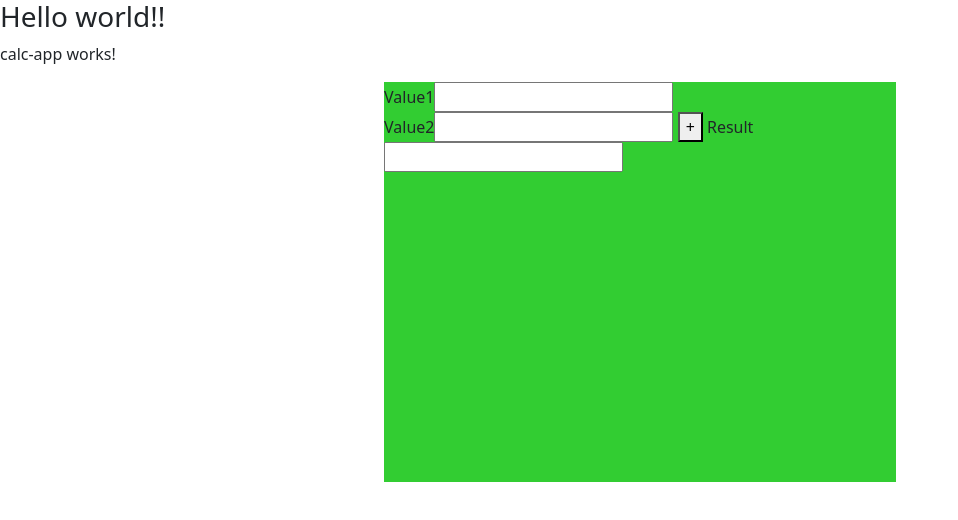
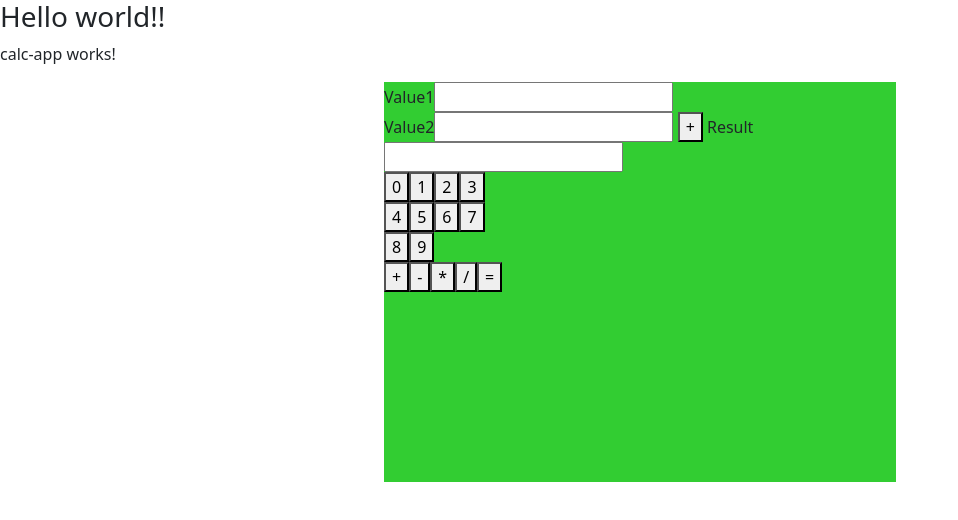
Before and after one commit to ManuDev03/angular-course-2021, an Angular app: page / in a window 1280 px wide. Shown: the top 520 px of the page, without its empty margins (0-958 px from the left). Built offline with nearby package versions, Linux system fonts and the light colour scheme.

Commit message:
adding buttons for calculator

```diff
--- a/src/app/calc-app/calc-app.component.html
+++ b/src/app/calc-app/calc-app.component.html
@@ -5,6 +5,13 @@ height: 400px;">
 Value1<input type="text" (input) = "getValue1($event)">{{value1}} <br>
 Value2<input type="text" (input) = getValue2($event)>{{value2}}
 <button (click) =add()>+</button>
-Result<input type="text" value={{result}}>
+Result<input type="text" value={{result}}><br>
+
+<button *ngFor= "let num of [0,1,2,3]" (click) ="setValue(num)">{{ num }}</button><br>
+<button *ngFor= "let num of [4,5,6,7]" (click) ="setValue(num)">{{ num }}</button><br>
+<button *ngFor= "let num of [8,9]" (click) ="setValue(num)">{{ num }}</button><br>
+<button *ngFor= "let opr of ['+','-','*','/','=']">{{ opr }}</button>
+
+
 
 </div>
--- a/src/app/calc-app/calc-app.component.ts
+++ b/src/app/calc-app/calc-app.component.ts
@@ -26,5 +26,8 @@ export class CalcAppComponent implements OnInit {
   add(){
     this.result =parseInt(this.value1)+parseInt(this.value2)
   }
+  setValue(num){
+    console.log(num)
+  }
 
 }
```
